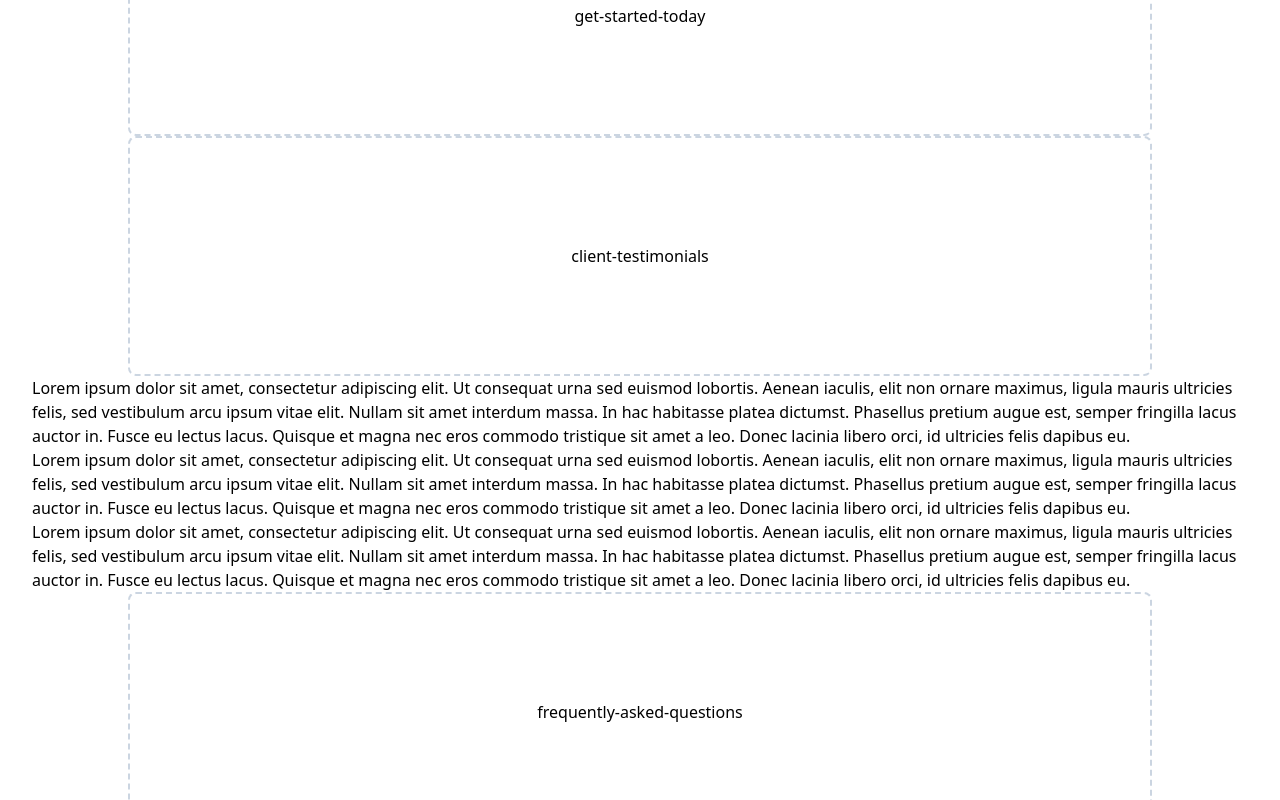
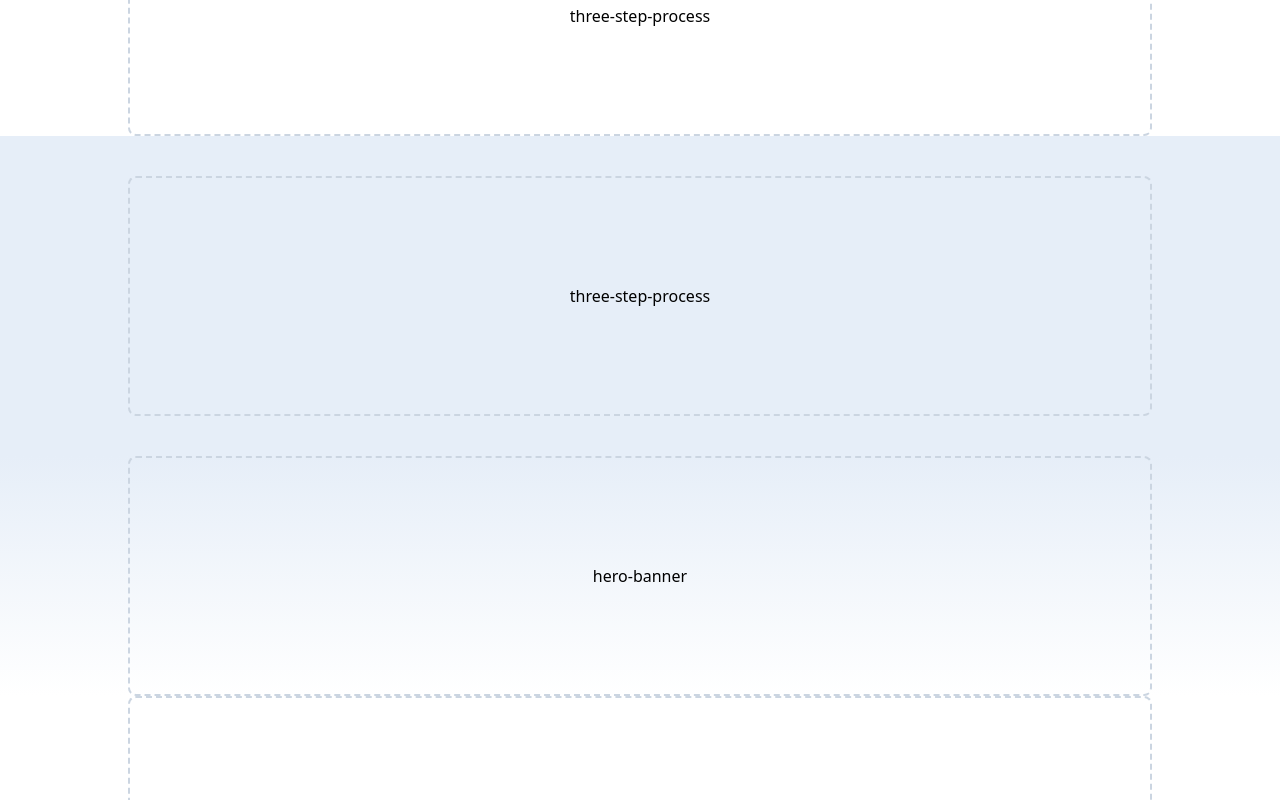
Before and after one commit to troychaplin/idc-prototypes, a Next.js app: page / in a window 1280 px wide. Shown: the part 800-1600 px from the top of the page. Built offline with nearby package versions, Linux system fonts and the light colour scheme.

Commit message:
change: bg props for section component

```diff
--- a/app/page.tsx
+++ b/app/page.tsx
@@ -9,12 +9,24 @@ export default function Home() {
 
       <Main>
         <Section maxWidth="4xl">
-          <Section maxWidth="full" notConstrained isBlue>
+          <Section maxWidth="full" bgType="blue" hasGradient notConstrained>
             <Placeholder name="hero-banner" />
           </Section>
 
-          <Section maxWidth="5xl" notConstrained isBlue>
+          <Section maxWidth="5xl" bgType="blue" notConstrained>
             <Placeholder name="three-step-process" />
+          </Section>
+
+          <Section maxWidth="5xl" bgType="white" notConstrained>
+            <Placeholder name="three-step-process" />
+          </Section>
+
+          <Section maxWidth="5xl" bgType="blue" notConstrained>
+            <Placeholder name="three-step-process" />
+          </Section>
+
+          <Section maxWidth="full" bgType="white" hasGradient notConstrained>
+            <Placeholder name="hero-banner" />
           </Section>
 
           <Section>
--- a/components/Section/index.tsx
+++ b/components/Section/index.tsx
@@ -1,27 +1,53 @@
-import React from 'react'
-import { uiMaxWidth } from '../../utils/propClasses'
+import React from "react";
+import { uiMaxWidth } from "../../utils/propClasses";
 
-type MaxWidthKeys = keyof typeof uiMaxWidth
+// Define the types for this component
+type MaxWidthKeys = keyof typeof uiMaxWidth;
 
 export interface SectionProps {
-  children?: React.ReactNode
-  as?: 'section' | 'div'
-  maxWidth?: MaxWidthKeys
-  notConstrained?: boolean
-  isBlue?: boolean
+  children?: React.ReactNode;
+  as?: "section" | "div";
+  maxWidth?: MaxWidthKeys;
+  notConstrained?: boolean;
+  bgType?: "blue" | "white";
+  hasGradient?: boolean;
 }
 
-export const Section = ({ children, as = 'section', maxWidth = '5xl', notConstrained, isBlue }: SectionProps) => {
-  const SectionComponent = as
-  const maxWidthClass = notConstrained ? `ui-max-w-child-${maxWidth}` : `ui-max-w-${maxWidth}`
+export const Section = ({
+  children,
+  as = "section",
+  maxWidth = "5xl",
+  notConstrained,
+  bgType = "white",
+  hasGradient,
+}: SectionProps) => {
+  const SectionComponent = as;
+
+  const maxWidthClass = notConstrained
+    ? `ui-max-w-child-${maxWidth}`
+    : `ui-max-w-${maxWidth}`;
+
   const mainWrapperClass = notConstrained
     ? `ui-section ui-layout w-screen ml-offset-center px-6 md:px-8`
-    : `ui-section ui-layout box-border relative w-full ${maxWidthClass}`
-  const hasBlueBg = isBlue ? 'bg-idc-blue-100 py-10' : ''
+    : `ui-section ui-layout box-border relative w-full ${maxWidthClass}`;
+
+  let bgColor;
+
+  bgColor = bgType === "blue" ? "bg-idc-blue-100 py-10" : "bg-white";
+  if (hasGradient) {
+    bgColor =
+      bgType === "blue"
+        ? "bg-gradient-to-t from-idc-blue-100 to-white py-10"
+        : "bg-gradient-to-t from-white to-idc-blue-100";
+  }
 
   return (
-    <SectionComponent className={`${mainWrapperClass} ${hasBlueBg}`}>
-      {notConstrained ? <div className={maxWidthClass}>{children}</div> : <>{children}</>}
+    <SectionComponent className={`${mainWrapperClass} ${bgColor}`}>
+      {notConstrained ? (
+        <div className={maxWidthClass}>{children}</div>
+      ) : (
+        <>{children}</>
+      )}
     </SectionComponent>
-  )
-}
+  );
+};
--- a/styles/spacing.css
+++ b/styles/spacing.css
@@ -1,7 +1,8 @@
 /* Set top margin on consecutive sections */
 .ui-section + .ui-section,
 .ui-section + :not(.ui-section),
-:not(.ui-section) + .ui-section {
+:not(.ui-section) + .ui-section,
+.ui-section.from-white + .ui-section.bg-white {
   @apply mt-10;
 }
 
@@ -13,3 +14,13 @@
 .ui-section > .ui-layout + .ui-layout {
   @apply mt-10;
 }
+
+/* Remove spacing when blues come up against each other */
+.ui-section.bg-gradient-to-t.from-idc-blue-100 + .ui-section.bg-idc-blue-100 {
+  @apply pt-0 mt-0;
+}
+
+/* Remove spacing when white come up against each other */
+.ui-section.bg-idc-blue-100 + .ui-section.to-idc-blue-100 {
+  @apply pt-0 mt-0;
+}
--- a/tailwind.config.ts
+++ b/tailwind.config.ts
@@ -4,6 +4,7 @@ import type { Config } from "tailwindcss";
 const config: Config = {
   content: [
     "./app/**/*.{js,ts,jsx,tsx,mdx}",
+    "./blocks/**/*.{js,ts,jsx,tsx,mdx}",
     "./components/**/*.{js,ts,jsx,tsx,mdx}",
     "./pages/**/*.{js,ts,jsx,tsx,mdx}",
     "./utils/*.{js,ts,jsx,tsx,mdx}",
```
